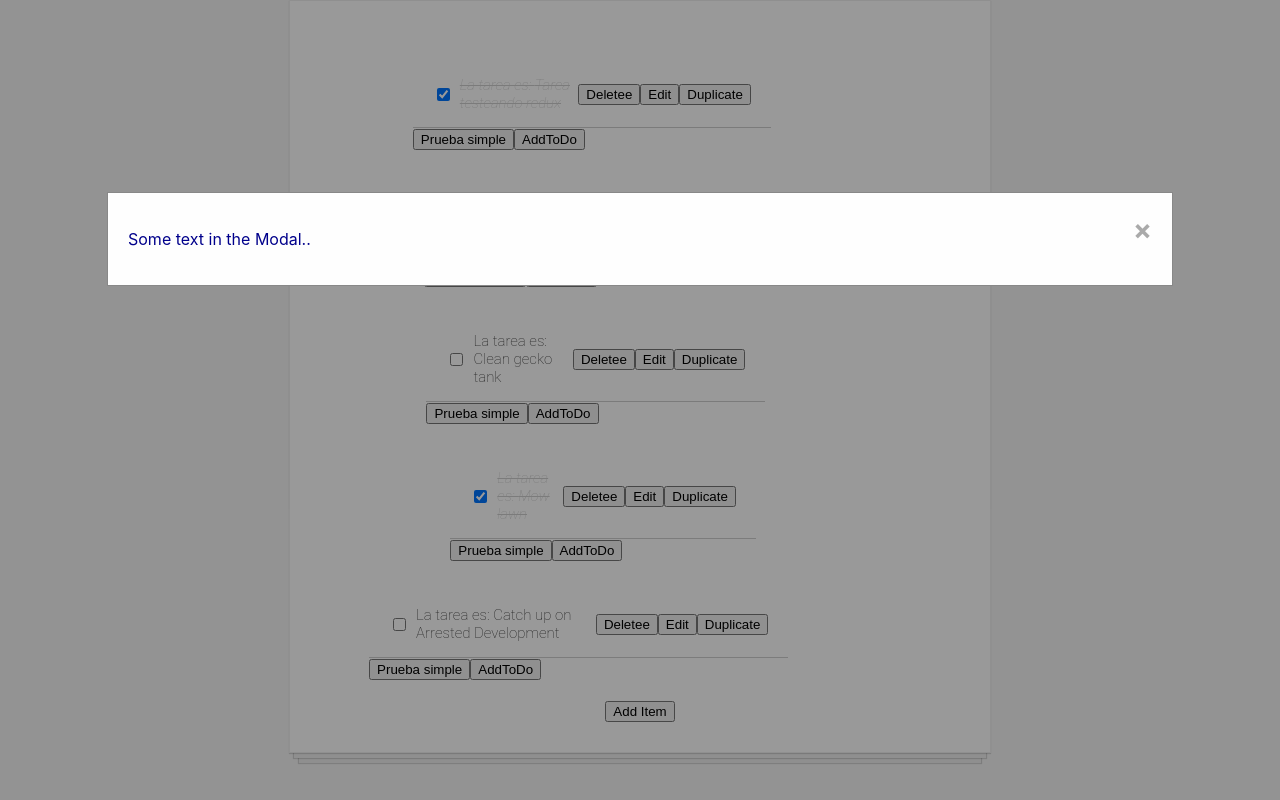
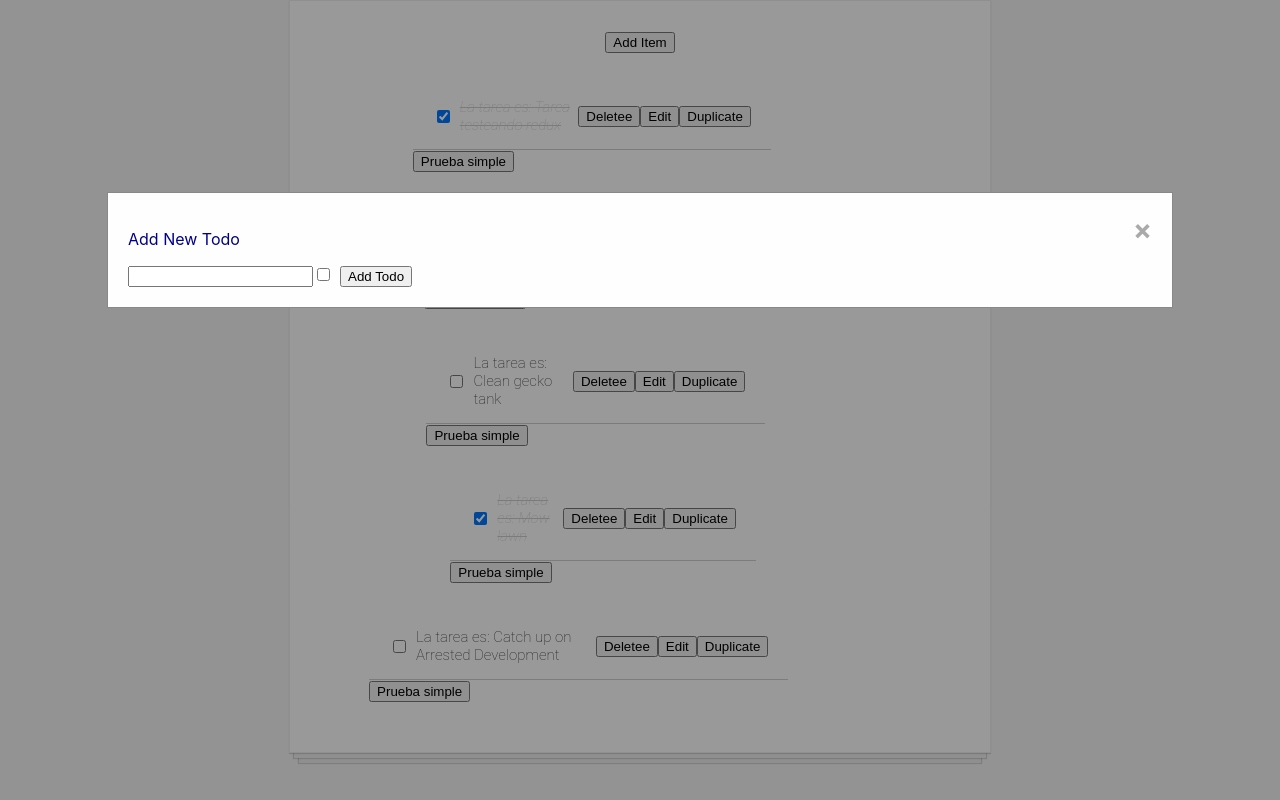
Before and after one commit to JesSalH/MiTodoApp, a React (Create React App) app: page / in a window 1280 px wide. Both pictures are taken after a click on the button "Add Item". Built offline with nearby package versions, Linux system fonts and the light colour scheme.

Commit message:
Add Todo fixed

```diff
--- a/package.json
+++ b/package.json
@@ -7,6 +7,7 @@
     "@types/node": "11.13.0",
     "@types/react": "16.8.10",
     "@types/react-dom": "16.8.3",
+    "@types/react-redux": "^7.0.6",
     "connected-react-router": "^6.3.2",
     "history": "^4.9.0",
     "react": "^16.8.6",
--- a/src/Actions/AddTodo.js
+++ b/src/Actions/AddTodo.js
@@ -1,5 +1,15 @@
-export const addTodo = todo => {
+ export const addTodo = (text,checked) => {
     console.log("Action new todo called");
+
+    let rdId = Math.round(Math.floor((Math.random() * 50000) + 1));
+    console.log("id autogenerada: "+rdId)
+
+    let todo = {
+      text: text,
+      completed: checked,
+      id: rdId,
+
+    }
     return {
       // Devuelve un un type y la payload que es un objeto tipo song
       type: 'ADD_TODO',
--- a/src/Components/App/App.js
+++ b/src/Components/App/App.js
@@ -6,11 +6,11 @@ import { connect } from 'react-redux';
 
 // importamos actions
 import {deleteTodo} from '../../actions/deleteTodo'
-import {addTodo} from '../../actions/addTodo'
+//import {addTodo} from '../../actions/addTodo'
 
 // asi importamos un class based component
 import {TodoItem} from "../toDoItem"
-import {NewTodo} from "../newTodo"
+import NewTodo from "../newTodo"
 
 //array de datos de prueba
 //no se usan porque los cogemos directamente del store
@@ -105,11 +105,7 @@ mensaje(id){
                                                             Prueba simple
                                                         </button>
 
-                                                        <button
-                                                          onClick={()=>this.props.addTodo(item)}
-                                                          type="button">
-                                                            AddToDo
-                                                        </button>
+
 
                                                       </div>
                                                       )
@@ -117,11 +113,9 @@ mensaje(id){
 
       return (
           <div className="todo-list">
+               <NewTodo/>
               {todoItems}
-
               <br/>
-             <NewTodo/>
-
           </div>
       )
   }
@@ -144,9 +138,7 @@ const mapStateToProps = state => {
 //2X.- por si queremos separar las actions en lugar de meterlas directamente en el connect...
 const mapDispatchToProps = dispatch => {
   return {
-    addTodo: (itm) => {
-      dispatch(addTodo(itm))
-    },
+
     deleteTodo: (itm) =>{
       dispatch(deleteTodo(itm))
     }
--- a/src/Components/newTodo/index.js
+++ /dev/null
@@ -1,52 +0,0 @@
-import React from "react"
-
-
-export class NewTodo extends React.Component  {
-
-    constructor()
-  {
-      super()
-
-      //este componente no tiene state, solo coge datos del store (en props) y los pasa al componente toDo Item
-      this.state = {
-
-          modalVisible: false
-
-      }
-
-  }
-
-    componentDidMount(){
-    }
-
-    render()
-    {
-        return (
-            <div className="new-todo">
-
-                   {/* <!-- Trigger/Open The Modal --> */}
-                    <button id="myBtn"
-                        onClick = {()=>this.setState({modalVisible: true})}
-                    >Add Item</button>
-
-                    {/* <!-- The Modal --> */}
-                    {this.state.modalVisible ? <div id="myModal" className="modal">
-
-                        {/* <!-- Modal content --> */}
-                        <div className="modal-content">
-                            <span className="close"
-                            onClick = {()=>this.setState({modalVisible: false})}
-                            >&times;</span>
-                            <p>Some text in the Modal..</p>
-                        </div>
-
-                    </div>: null }
-
-            </div>
-        )
-
-    }
-}
-
-
-export default NewTodo;
--- /dev/null
+++ b/src/Components/newTodo/index.tsx
@@ -0,0 +1,117 @@
+import React from "react"
+
+//1.- connect de redux..
+import { connect } from 'react-redux';
+
+//la action que vamos a necesitar
+import {addTodo} from '../../actions/addTodo'
+
+interface IProps {
+    addTodo: (text:string,checked:boolean) => void;
+}
+
+interface IState{
+    modalVisible: boolean,
+    text:string,
+    completed:boolean,
+}
+
+class NewTodo extends React.Component<IProps,IState>  {
+
+    public state = {
+        modalVisible: false,
+        text:'',
+        completed:false,
+    }
+
+    componentDidMount(){
+    }
+
+
+    private generateTodo(text: string, checked: boolean) {
+        console.log("Reached generateTodo func with text: " + text + " and checkded: " + checked);
+        this.setState({ modalVisible: false })
+
+        console.log("props en generateTodo func: " + this.props)
+
+        this.props.addTodo(text, checked);
+    }
+
+    // 4.- ya tiene unas props con: todos (store) y addTodo (action)
+   public render(){
+        return (
+            <div className="new-todo">
+
+            {/* <!-- Trigger/Open The Modal --> */}
+             <button id="myBtn"
+                 onClick = {()=>this.setState({modalVisible: true})}
+             >Add Item</button>
+
+             {/* <!-- The Modal --> */}
+             {this.state.modalVisible ? <div id="myModal" className="modal">
+
+                 {/* <!-- Modal content --> */}
+                 <div className="modal-content">
+                     <span className="close"
+                     onClick = {()=>this.setState({modalVisible: false})}
+                     >&times;</span>
+
+                     <p>Add New Todo</p>
+
+                     <input
+                        type="text"
+                        title="label"
+                        value={ this.state.text }
+                        onChange={(event) => { this.setState({ text: event.target.value }); }}>
+                    </input>
+
+                    <input
+                        type="checkbox"
+                        title="completed"
+                        checked={this.state.completed!}
+                        onChange={event => this.setState({ completed: event.target.checked })}>
+                    </input>
+
+                     <button
+                        id="myBtnAddTodo"
+                        onClick = {()=>this.generateTodo(this.state.text,this.state.completed)}
+                            >Add Todo
+                    </button>
+
+                 </div>
+
+             </div>: null }
+
+
+
+     </div>
+
+        );
+    }
+}
+
+
+//export default NewTodo;
+
+
+//2.- el map que pasa a estado el data de la app
+// no hace falta state porque en este componente no se vuelcan datos
+const mapStateToProps = (state:any) => {
+    console.log("Este es el state:")
+    console.log(state);
+    return {todos: state.todos};
+  };
+
+
+
+//2X.- por si queremos separar las actions en lugar de meterlas directamente en el connect...
+const mapDispatchToProps = (dispatch:any) => {
+    return {
+        addTodo: (itm:any) => {
+            dispatch(addTodo(itm))
+        }
+    };
+};
+
+//3.- Connect componente store y action
+export default connect(mapStateToProps,mapDispatchToProps)(NewTodo);
```
Also changed, not shown: 1 other file (tests, documents, lock files or other folders).
